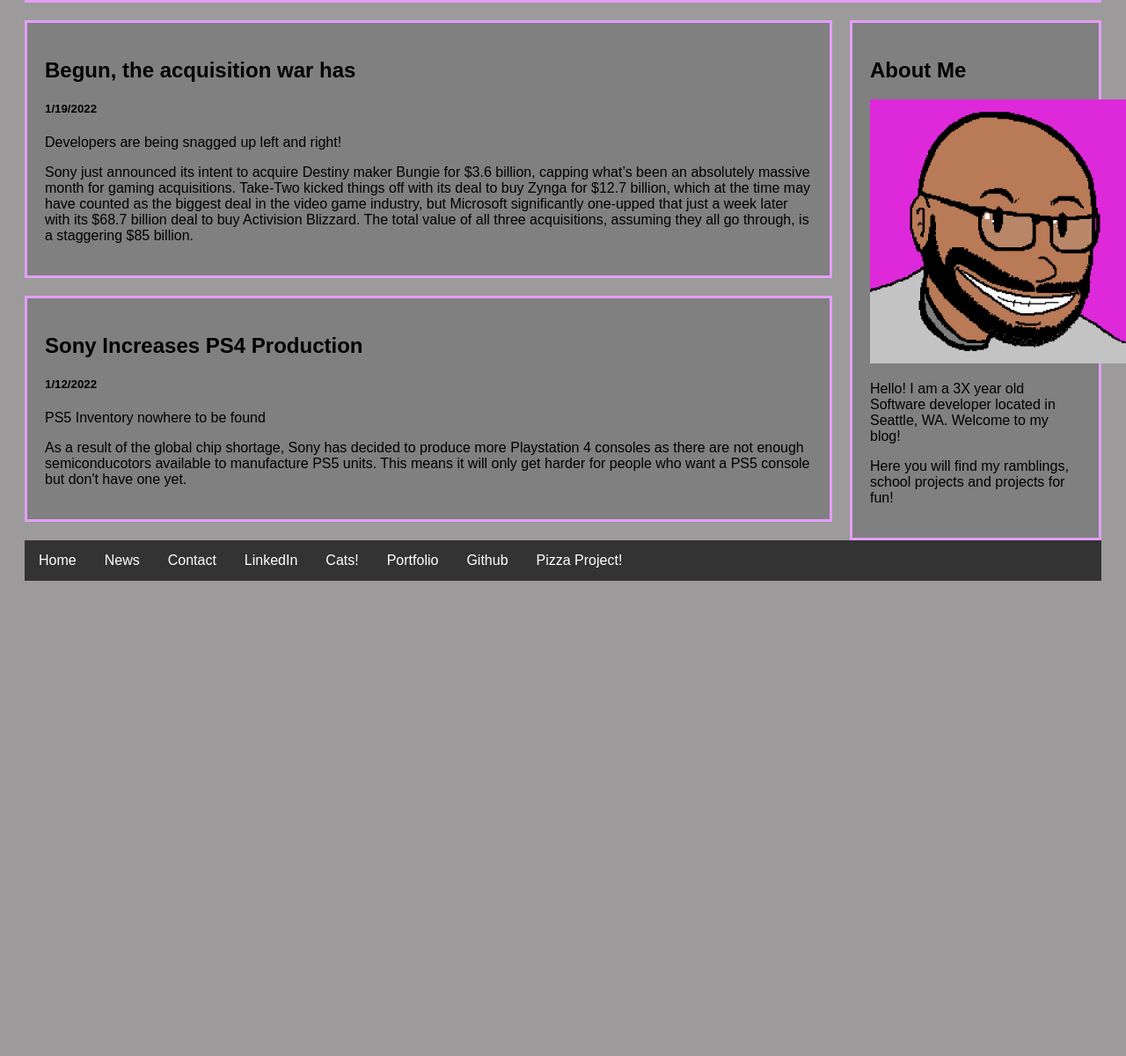
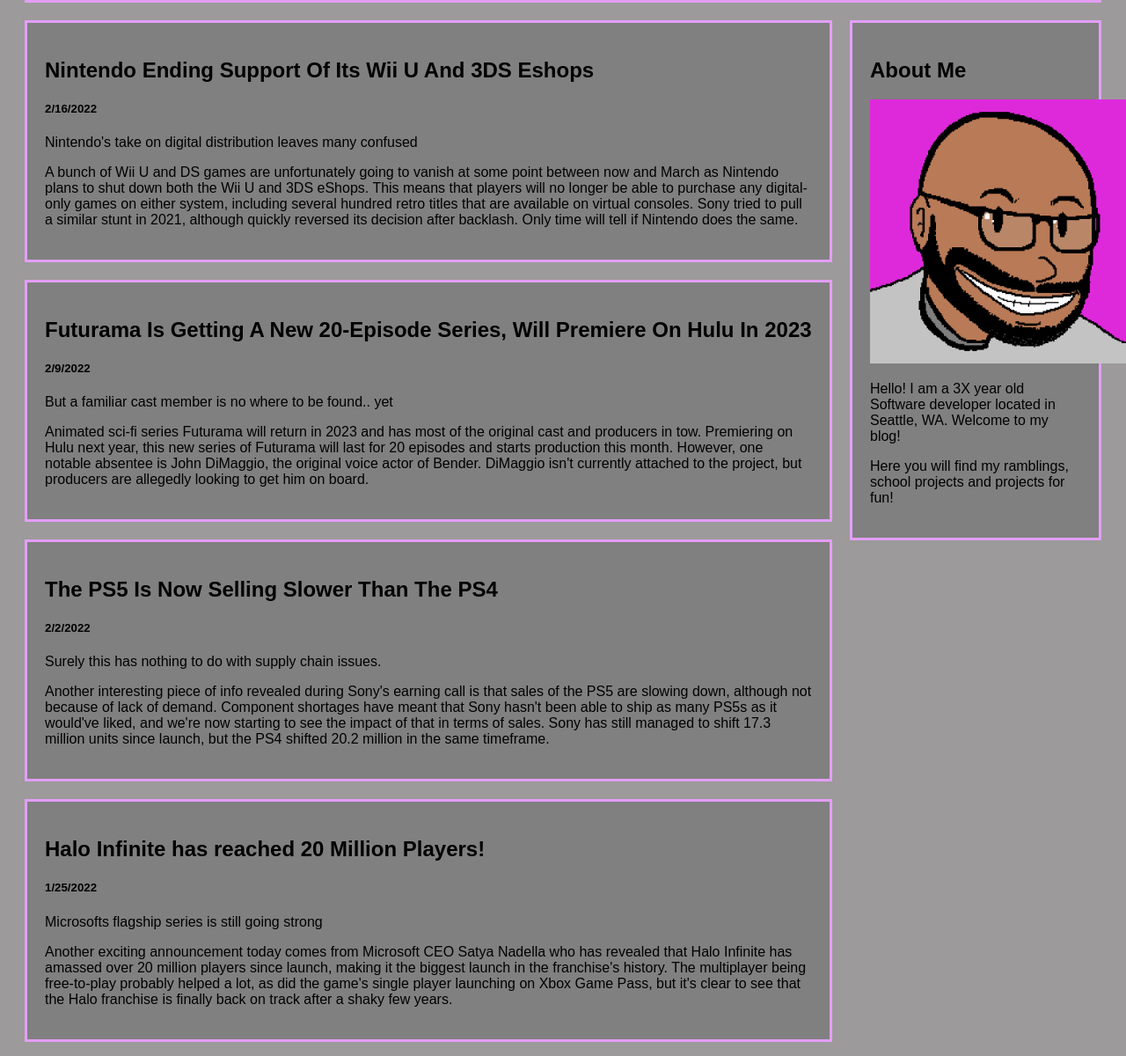
Before and after one commit to totallynotkasey/TechBlog, a plain HTML site: page index.html in a window 1280 px wide. Shown: the part 260-1460 px from the top of the page at 88% size. Before the commit the page ends 948 px from the top, so only its background shows below. Drawn offline with Linux system fonts and the light colour scheme.

Commit message:
Midterm
Added posts and changed color

```diff
--- a/css/styles.css
+++ b/css/styles.css
@@ -94,5 +94,5 @@
   }
 
   .active {
-    background-color: #04AA6D;
+    background-color: #E39EFA
   }
--- a/index.html
+++ b/index.html
@@ -15,6 +15,30 @@
 
 <div class="row">
   <div class="leftcolumn">
+    <div class="card">
+      <h2>Nintendo Ending Support Of Its Wii U And 3DS Eshops</h2>
+      <h5>2/16/2022</h5>
+      <p>Nintendo's take on digital distribution leaves many confused</p>
+      <p>A bunch of Wii U and DS games are unfortunately going to vanish at some point between now and March as Nintendo plans to shut down both the Wii U and 3DS eShops. This means that players will no longer be able to purchase any digital-only games on either system, including several hundred retro titles that are available on virtual consoles. Sony tried to pull a similar stunt in 2021, although quickly reversed its decision after backlash. Only time will tell if Nintendo does the same.</p>
+    </div>
+    <div class="card">
+      <h2>Futurama Is Getting A New 20-Episode Series, Will Premiere On Hulu In 2023</h2>
+      <h5>2/9/2022</h5>
+      <p>But a familiar cast member is no where to be found.. yet</p>
+      <p>Animated sci-fi series Futurama will return in 2023 and has most of the original cast and producers in tow. Premiering on Hulu next year, this new series of Futurama will last for 20 episodes and starts production this month. However, one notable absentee is John DiMaggio, the original voice actor of Bender. DiMaggio isn't currently attached to the project, but producers are allegedly looking to get him on board.</p>
+    </div>
+    <div class="card">
+      <h2>The PS5 Is Now Selling Slower Than The PS4</h2>
+      <h5>2/2/2022</h5>
+      <p>Surely this has nothing to do with supply chain issues.</p>
+      <p>Another interesting piece of info revealed during Sony's earning call is that sales of the PS5 are slowing down, although not because of lack of demand. Component shortages have meant that Sony hasn't been able to ship as many PS5s as it would've liked, and we're now starting to see the impact of that in terms of sales. Sony has still managed to shift 17.3 million units since launch, but the PS4 shifted 20.2 million in the same timeframe.</p>
+    </div>
+    <div class="card">
+      <h2>Halo Infinite has reached 20 Million Players!</h2>
+      <h5>1/25/2022</h5>
+      <p>Microsofts flagship series is still going strong</p>
+      <p>Another exciting announcement today comes from Microsoft CEO Satya Nadella who has revealed that Halo Infinite has amassed over 20 million players since launch, making it the biggest launch in the franchise's history. The multiplayer being free-to-play probably helped a lot, as did the game's single player launching on Xbox Game Pass, but it's clear to see that the Halo franchise is finally back on track after a shaky few years.</p>
+    </div>
     <div class="card">
       <h2>Begun, the acquisition war has</h2>
       <h5>1/19/2022</h5>
```
